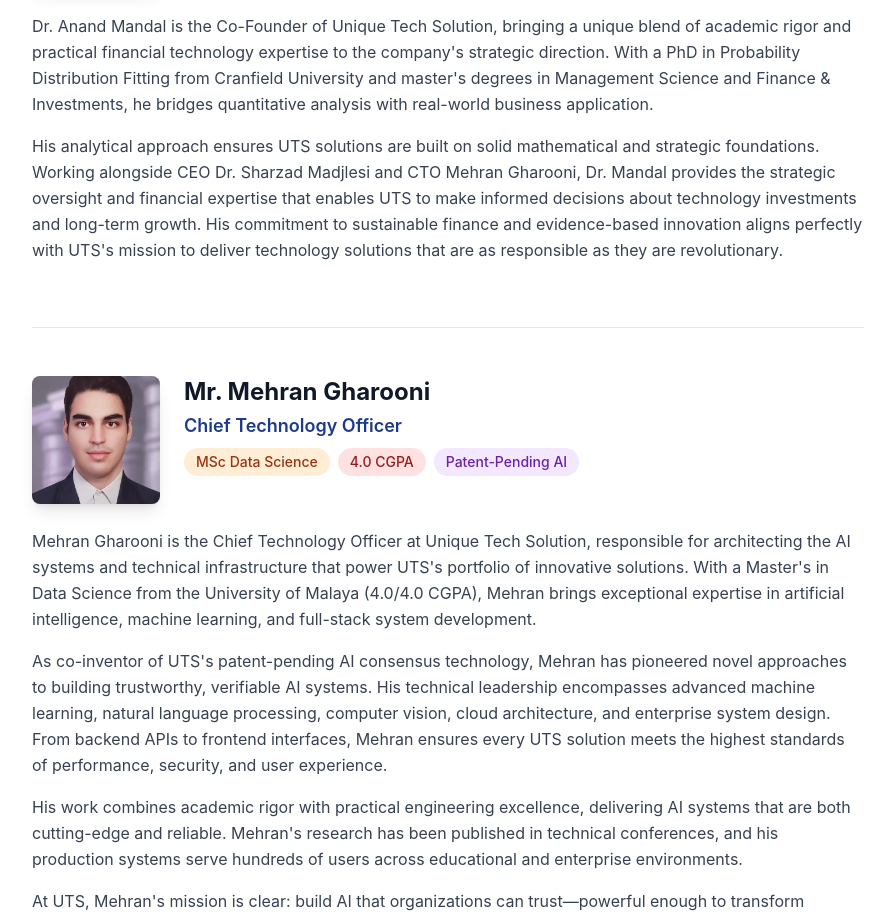
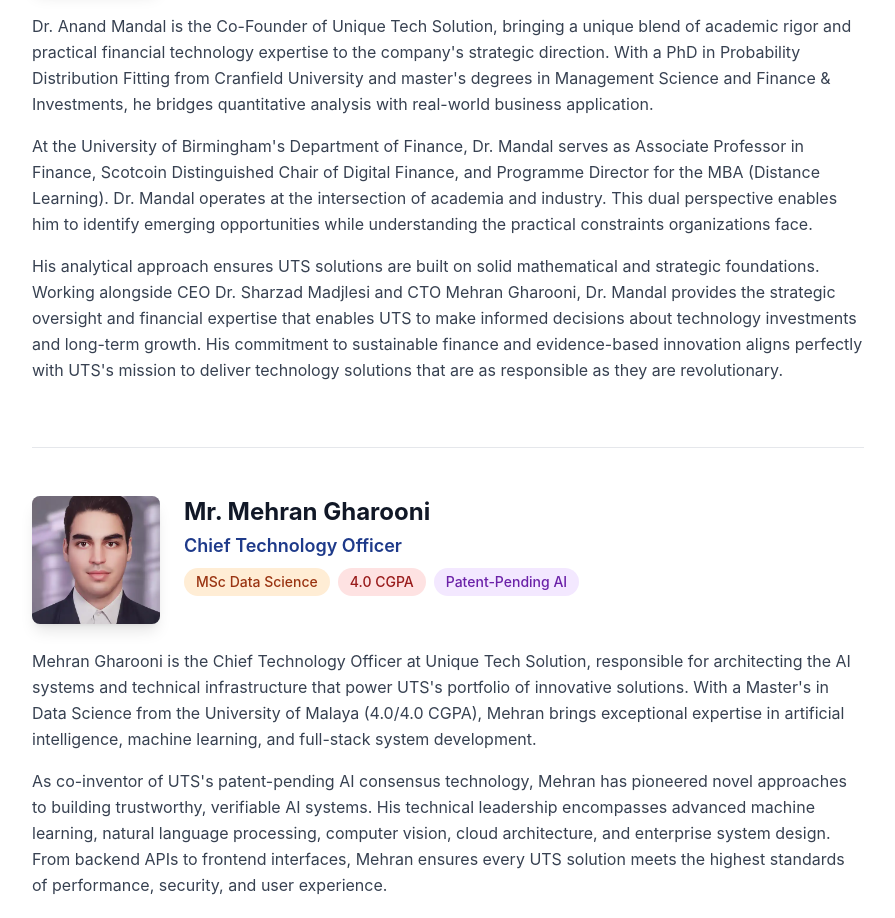
Before and after one commit to H-gharuni/NewUTS, a Next.js app: page /about in a window 1280 px wide. Shown: the part 3660-4578 px from the top of the page, without its empty margins (192-1087 px from the left). Built offline with nearby package versions, Linux system fonts and the light colour scheme.

Commit message:
Update About page leadership profiles

```diff
--- a/app/about/page.tsx
+++ b/app/about/page.tsx
@@ -240,16 +240,14 @@
                                     Investments, he bridges quantitative analysis with real-world business application.
                                 </p>
 
-                                {/*<p className="text-gray-700 leading-relaxed mb-4">*/}
-                                {/*    At the University of Birmingham's Department of Finance, Dr. Mandal serves as*/}
-                                {/*    Associate Professor in Finance, Scotcoin Distinguished Chair of Digital Finance, and*/}
-                                {/*    Programme Director for the MBA (Distance Learning). Dr. Mandal operates at the*/}
-                                {/*    intersection of academia and industry. This dual perspective enables him to identify*/}
-                                {/*    emerging opportunities while understanding the practical constraints organizations*/}
-                                {/*    face. His work developing ESG-focused curriculums with the Association of Corporate*/}
-                                {/*    Treasurers reflects his commitment to responsible innovation—a principle that deeply*/}
-                                {/*    influences UTS's approach.*/}
-                                {/*</p>*/}
+                                <p className="text-gray-700 leading-relaxed mb-4">
+                                    At the University of Birmingham's Department of Finance, Dr. Mandal serves as
+                                    Associate Professor in Finance, Scotcoin Distinguished Chair of Digital Finance, and
+                                    Programme Director for the MBA (Distance Learning). Dr. Mandal operates at the
+                                    intersection of academia and industry. This dual perspective enables him to identify
+                                    emerging opportunities while understanding the practical constraints organizations
+                                    face.
+                                </p>
 
                                 <p className="text-gray-700 leading-relaxed mb-4">
                                     His analytical approach ensures UTS solutions are built on solid mathematical and
```
